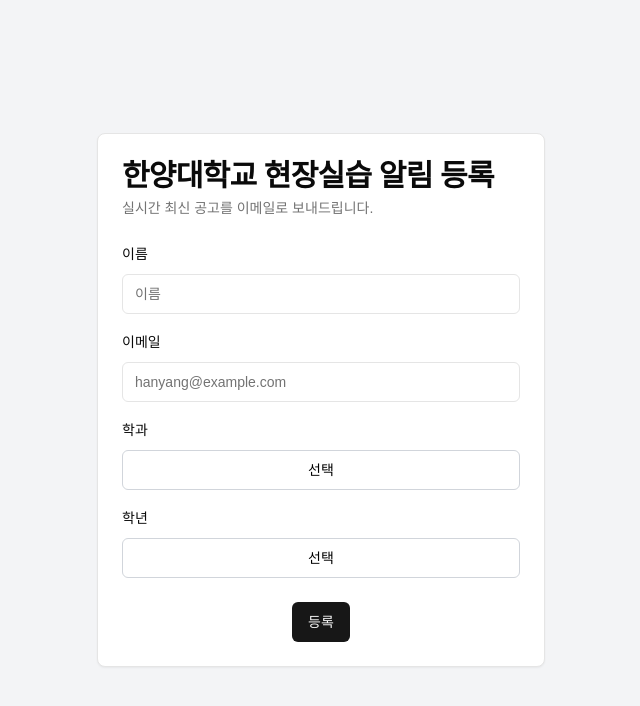
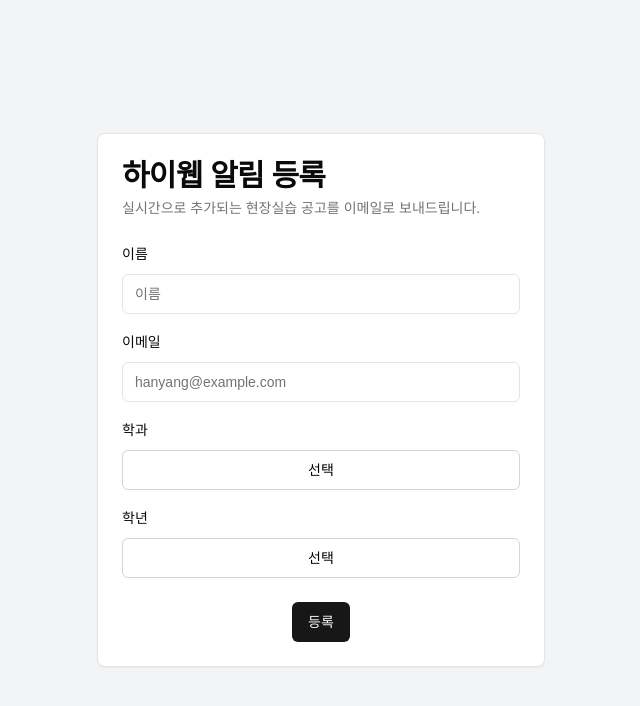
Before and after one commit to hywep/hywep-front, a Next.js app: page /register in a window 1280 px wide. Shown: the top 706 px of the page, without its empty margins (319-959 px from the left). Built offline with nearby package versions, Linux system fonts and the light colour scheme.

Commit message:
feat: change title to clarify the service

```diff
--- a/src/components/forms/registerForm.tsx
+++ b/src/components/forms/registerForm.tsx
@@ -1,23 +1,23 @@
 "use client";
 
-import React, { useState, useActionState } from "react";
-import { useRouter } from "next/navigation";
+import React, {useActionState, useState} from "react";
+import {useRouter} from "next/navigation";
 import {
     DropdownMenu,
+    DropdownMenuContent,
+    DropdownMenuGroup,
+    DropdownMenuItem,
+    DropdownMenuLabel,
     DropdownMenuTrigger,
-    DropdownMenuContent,
-    DropdownMenuItem,
-    DropdownMenuGroup,
-    DropdownMenuLabel,
 } from "@/components/ui/dropdown-menu";
-import { Card, CardTitle, CardDescription, CardHeader, CardContent, CardFooter } from "@/components/ui/card";
-import { Input } from "@/components/ui/input";
-import { Label } from "@/components/ui/label";
-import { Button } from "@/components/ui/button";
-import { Alert, AlertTitle, AlertDescription } from "@/components/ui/alert";
-import { sortedColleges } from "@/lib/utils";
-import { registerUserAction } from "@/data/actions/auth-actions";
-import { ZodErrors } from "@/components/custom/ZodErrors";
+import {Card, CardContent, CardDescription, CardFooter, CardHeader, CardTitle} from "@/components/ui/card";
+import {Input} from "@/components/ui/input";
+import {Label} from "@/components/ui/label";
+import {Button} from "@/components/ui/button";
+import {Alert, AlertDescription, AlertTitle} from "@/components/ui/alert";
+import {sortedColleges} from "@/lib/utils";
+import {registerUserAction} from "@/data/actions/auth-actions";
+import {ZodErrors} from "@/components/custom/ZodErrors";
 
 const INITIAL_STATE = {
     data: null,
@@ -83,9 +83,9 @@
             <form action={formAction}>
                 <Card>
                     <CardHeader className="space-y-1">
-                        <CardTitle className="text-3xl font-bold">한양대학교 현장실습 알림 등록</CardTitle>
+                        <CardTitle className="text-3xl font-bold">하이웹 알림 등록</CardTitle>
                         <CardDescription>
-                            실시간 최신 공고를 이메일로 보내드립니다.
+                            실시간으로 추가되는 현장실습 공고를 이메일로 보내드립니다.
                         </CardDescription>
                     </CardHeader>
                     <CardContent className="space-y-4">
@@ -100,7 +100,7 @@
                                 onChange={(e) => setName(e.target.value)}
                             />
                         </div>
-                        <ZodErrors error={formState?.zodErrors?.fieldErrors.name ?? []} />
+                        <ZodErrors error={formState?.zodErrors?.fieldErrors.name ?? []}/>
                         <div className="space-y-2">
                             <Label htmlFor="email">이메일</Label>
                             <Input
@@ -112,7 +112,7 @@
                                 onChange={(e) => setEmail(e.target.value)}
                             />
                         </div>
-                        <ZodErrors error={formState?.zodErrors?.fieldErrors.email ?? []} />
+                        <ZodErrors error={formState?.zodErrors?.fieldErrors.email ?? []}/>
                         {formState?.message === "이미 존재하는 이메일입니다." && (
                             <Alert className="mt-4" variant="destructive">
                                 <AlertTitle>중복된 이메일</AlertTitle>
@@ -126,7 +126,8 @@
                             <Label>학과</Label>
                             <DropdownMenu>
                                 <DropdownMenuTrigger asChild>
-                                    <Button className="w-full bg-white text-black border border-gray-300 hover:bg-gray-100 truncate">
+                                    <Button
+                                        className="w-full bg-white text-black border border-gray-300 hover:bg-gray-100 truncate">
                                         {getDisplayText()}
                                     </Button>
                                 </DropdownMenuTrigger>
@@ -167,13 +168,14 @@
                                 name="majors"
                                 value={JSON.stringify(selectedMajors)}
                             />
-                            <ZodErrors error={formState?.zodErrors?.fieldErrors.majors ?? []} />
+                            <ZodErrors error={formState?.zodErrors?.fieldErrors.majors ?? []}/>
                         </div>
                         <div className="space-y-2">
                             <Label>학년</Label>
                             <DropdownMenu>
                                 <DropdownMenuTrigger asChild>
-                                    <Button className="w-full bg-white text-black border border-gray-300 hover:bg-gray-100">
+                                    <Button
+                                        className="w-full bg-white text-black border border-gray-300 hover:bg-gray-100">
                                         {selectedGrade || "선택"}
                                     </Button>
                                 </DropdownMenuTrigger>
@@ -193,7 +195,7 @@
                                 name="grade"
                                 value={selectedGrade ? parseInt(selectedGrade[0]).toString() : ""}
                             />
-                            <ZodErrors error={formState?.zodErrors?.fieldErrors.grade ?? []} />
+                            <ZodErrors error={formState?.zodErrors?.fieldErrors.grade ?? []}/>
                         </div>
                     </CardContent>
                     <CardFooter className="flex flex-col">
```
